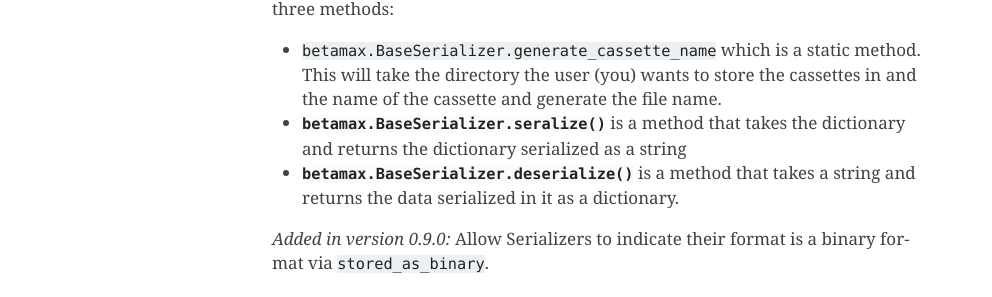
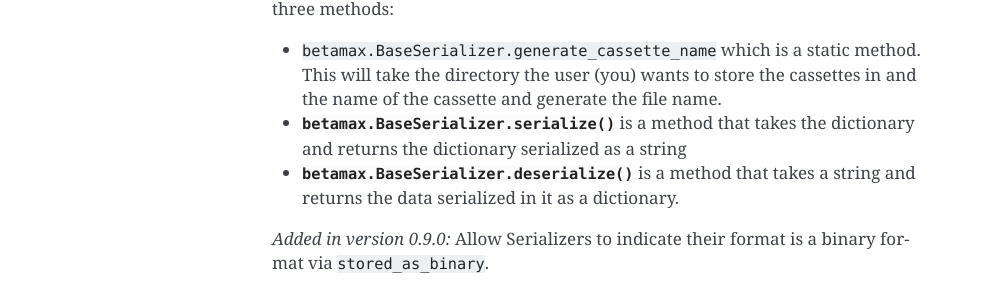
Before and after one commit to betamaxpy/betamax, a Sphinx documentation site: the page built from docs/source/serializers.rst, in a window 1280 px wide. Shown: the part 357-654 px from the top of the page, without its empty margins (148-1140 px from the left). Built offline with Sphinx 7.4.7, drawn with Linux system fonts in a browser that asks for light colours.

Commit message:
docs: Fix a few typos
There are small typos in:
- docs/source/serializers.rst
- tests/unit/test_serializers.py

Fixes:
- Should read `serialize` rather than `seralize`.
- Should read `behaviour` rather than `beaviour`.

```diff
--- a/docs/source/serializers.rst
+++ b/docs/source/serializers.rst
@@ -19,7 +19,7 @@ implement three methods:
   This will take the directory the user (you) wants to store the cassettes in
   and the name of the cassette and generate the file name.
 
-- :py:meth:`betamax.BaseSerializer.seralize` is a method that takes the
+- :py:meth:`betamax.BaseSerializer.serialize` is a method that takes the
   dictionary and returns the dictionary serialized as a string
 
 - :py:meth:`betamax.BaseSerializer.deserialize` is a method that takes a
```
Also changed, not shown: 1 other file.
